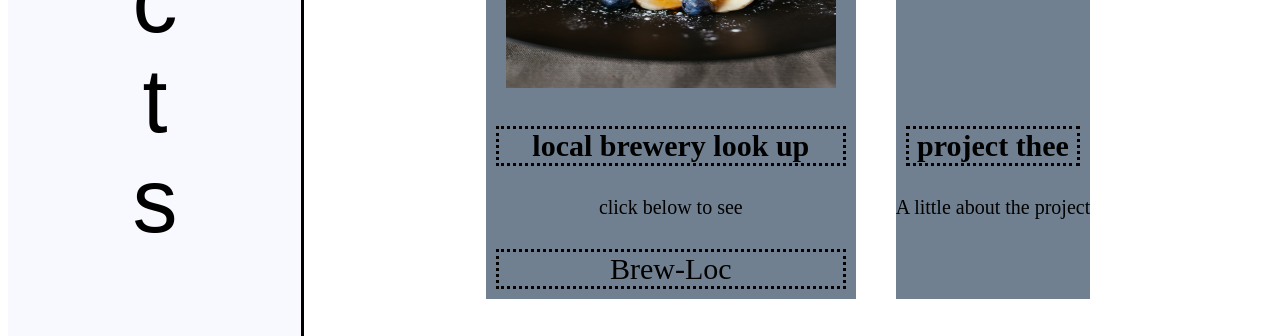
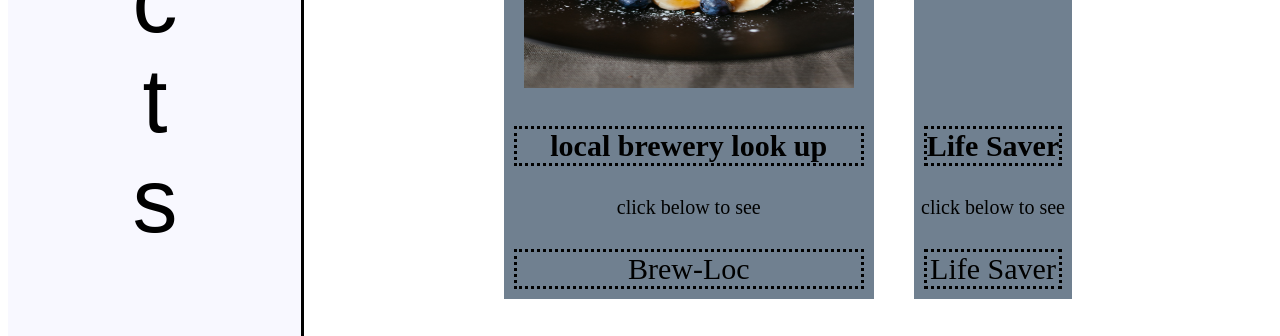
Before and after one commit to liex149/Portfolio, a plain HTML site: page index.html in a window 1280 px wide. Shown: the part 1340-1676 px from the top of the page. Drawn offline with Linux system fonts and the light colour scheme; grey boxes are pictures that could not be loaded.

Commit message:
adding life saver link

```diff
--- a/index.html
+++ b/index.html
@@ -55,8 +55,9 @@
             </div>
             <div class="pro">
                 <div><img src="assets/climb.jpg" alt="climb" class="picsize2"></div>
-                <h2 class="divh2">project thee</h2>
-                <p class="div-p">A little about the project</p>
+                <h2 class="divh2">Life Saver</h2>
+                <p class="div-p">click below to see</p>
+                <a href ="https://lifesaver-473061b66352.herokuapp.com/" class="divh2 pointer">Life Saver</a>
             </div>
             <div class="pro">
                 <div><img src="assets/dive.jpg" alt="dive" class="picsize2"></div>
```
